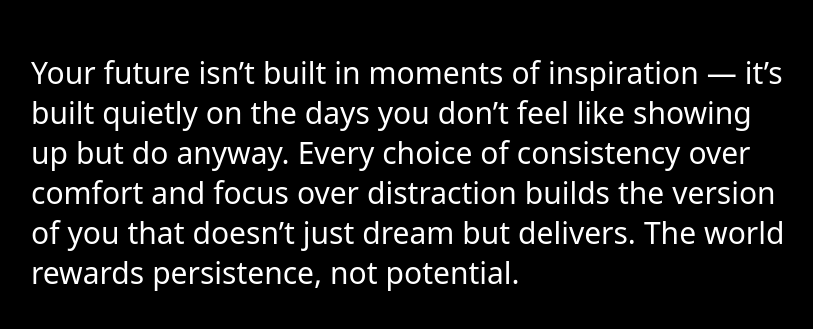
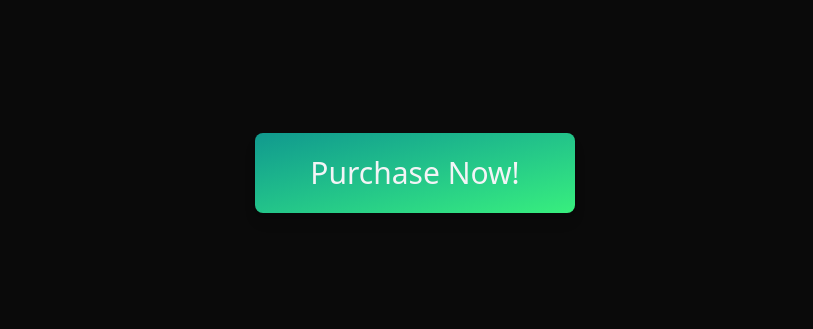
Before and after one commit to ITx-prash/framer, a React (Vite) app: page / in a window 1280 px wide. Shown: the part 227-556 px from the top of the page, without its empty margins (225-1038 px from the left). Built offline with nearby package versions, Linux system fonts and the light colour scheme.

Commit message:
feat: add Animation_Sequence component for animated button interactions

```diff
--- a/src/App.jsx
+++ b/src/App.jsx
@@ -1,4 +1,5 @@
 import AnimateText from "./components/AnimateText.jsx";
+import Animation_Sequence from "./components/Animation_Sequence.jsx";
 import Button from "./components/Button.jsx";
 import CardAcernity from "./components/Card_Acernity.jsx";
 import Home from "./pages/animation/Home.jsx";
@@ -12,7 +13,8 @@ const App = () => {
       {/* <Dashboard /> */}
       {/* <Home /> */}
       {/* <ExpandableCardList /> */}
-      <AnimateText/>
+      {/* <AnimateText/> */}
+      <Animation_Sequence />
     </>
   );
 };
--- /dev/null
+++ b/src/components/Animation_Sequence.jsx
@@ -0,0 +1,170 @@
+import { motion, useAnimate } from "motion/react";
+
+const Animation_Sequence = () => {
+  const [scope, animate] = useAnimate();
+  const startAnimating = async () => {
+    // initial loader
+    await animate(
+      ".loader",
+      {
+        width: "2rem",
+      },
+      {
+        duration: 0,
+      },
+    );
+    // rotate loader
+    await animate(
+      ".loader",
+      {
+        rotate: 360 * 3,
+      },
+      {
+        duration: 2.5,
+      },
+    );
+
+    // hide loader
+    animate(
+      ".loader",
+      {
+        width: 0,
+      },
+      {
+        duration: 0.1,
+      },
+    );
+
+    animate(
+      ".text",
+      {
+        display: "none",
+      },
+      { duration: 0.02 },
+    );
+
+    await animate(
+      "button",
+      { width: "5rem", borderRadius: "1000px" },
+      {
+        duration: 0.3,
+      },
+    );
+
+    // since we are inside the async function, we can await the previous animation to finish and can also chain animations
+    await animate(
+      "button",
+
+      {
+        opacity: 1,
+        scale: [1, 1.2, 0.8, 1],
+        backgroundImage: "linear-gradient(to right, #11998e, #38ef7d)",
+      },
+      {
+        duration: 0.8,
+      },
+    );
+    animate(
+      ".check-icon",
+      {
+        opacity: 1,
+      },
+      { duration: 0.1 },
+    );
+
+    animate(
+      ".check-icon path",
+      {
+        pathLength: 1,
+      },
+      {
+        duration: 0.5,
+        ease: "easeInOut",
+      },
+    );
+  };
+  return (
+    <div
+      ref={scope}
+      className="flex h-screen items-center justify-center bg-neutral-950"
+    >
+      <div className="flex h-20 w-80 items-center justify-center">
+        <motion.button
+          onClick={startAnimating}
+          className="relative flex h-full w-full cursor-pointer items-center justify-center rounded-lg bg-linear-to-br from-[#11998e] to-[#38ef7d] text-3xl font-medium text-gray-100 shadow-lg"
+        >
+          {/* Loader svg */}
+          <motion.svg
+            xmlns="http://www.w3.org/2000/svg"
+            width="24"
+            height="24"
+            viewBox="0 0 24 24"
+            fill="none"
+            stroke="currentColor"
+            strokeWidth="2"
+            strokeLinecap="round"
+            strokeLinejoin="round"
+            className="loader absolute left-1/24 h-7 w-7 text-white"
+            style={{
+              width: "0rem",
+            }}
+          >
+            <path stroke="none" d="M0 0h24v24H0z" fill="none" />
+            <path d="M12 3a9 9 0 1 0 9 9" />
+          </motion.svg>
+          <span className="text" onClick={startAnimating}>
+            Purchase Now!
+          </span>
+
+          {/* Checkmark svg */}
+          <motion.svg
+            xmlns="http://www.w3.org/2000/svg"
+            viewBox="0 0 24 24"
+            fill="none"
+            stroke="currentColor"
+            strokeWidth="2"
+            strokeLinecap="round"
+            strokeLinejoin="round"
+            className="check-icon pointer-events-none absolute inset-0 m-auto h-12 w-12 text-white"
+            initial={{
+              opacity: 0,
+            }}
+          >
+            <motion.path
+              initial={{
+                pathLength: 0,
+              }}
+              transition={{
+                duration: 0.3,
+                type: "tween",
+                ease: "easeInOut",
+              }}
+              stroke="none"
+              d="M0 0h24v24H0z"
+              fill="none"
+            />
+            <motion.path
+              initial={{
+                pathLength: 0,
+              }}
+              d="M12 12m-9 0a9 9 0 1 0 18 0a9 9 0 1 0 -18 0"
+            />
+            <motion.path
+              initial={{
+                pathLength: 0,
+              }}
+              transition={{
+                duration: 0.3,
+                type: "tween",
+                ease: "easeInOut",
+              }}
+              d="M9 12l2 2l4 -4"
+            />
+          </motion.svg>
+        </motion.button>
+      </div>
+    </div>
+  );
+};
+
+export default Animation_Sequence;
```
